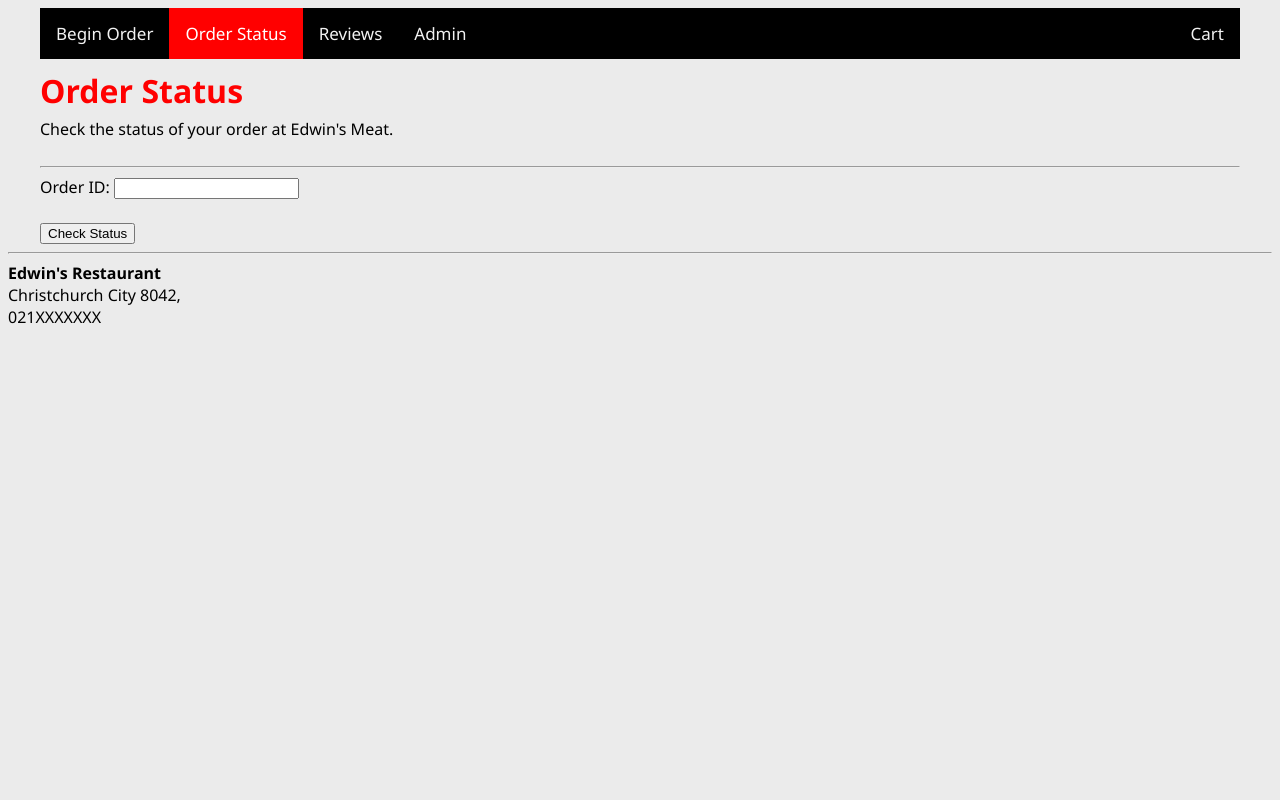
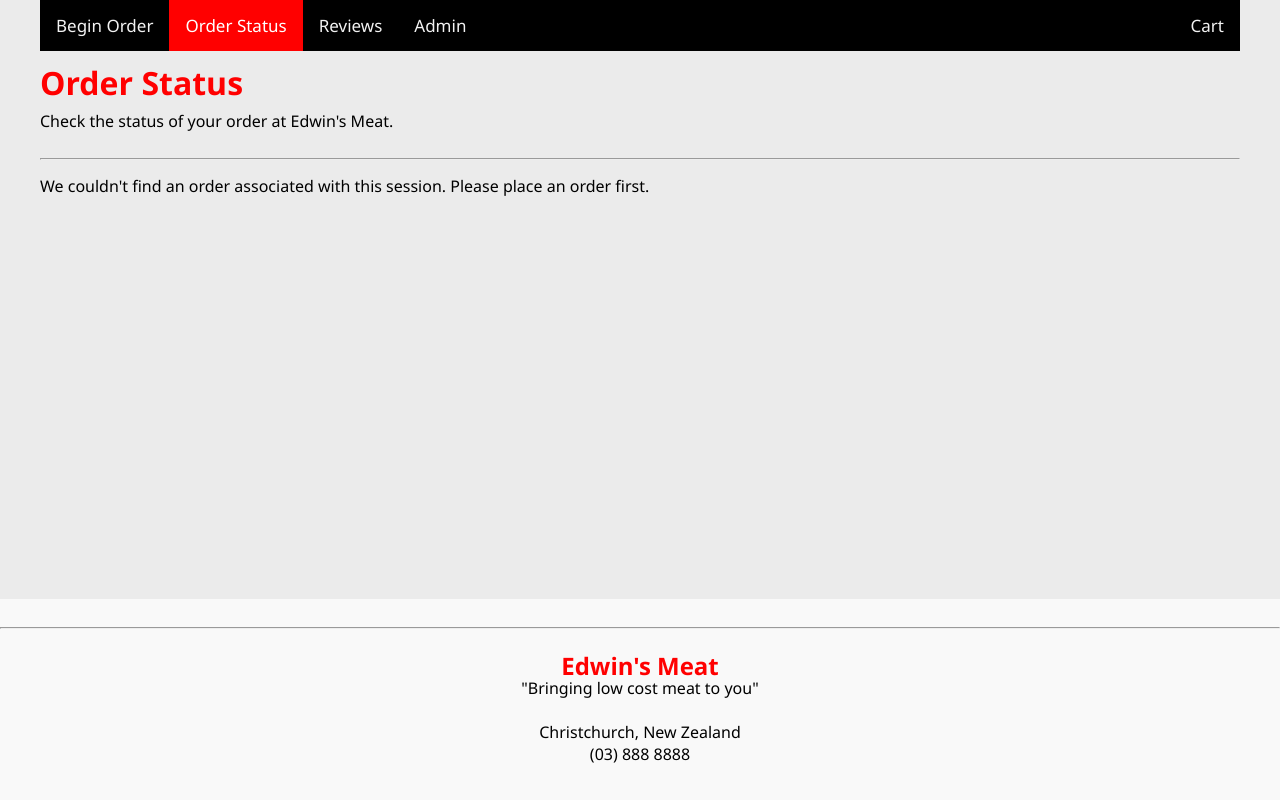
Before and after one commit to scribblehounts/bhs_dpt12, a Flask app: page /orderstatus in a window 1280 px wide. Run offline with Flask 3, Linux system fonts and the light colour scheme.

Commit message:
mass update, added order status,reviews

```diff
--- a/routes.py
+++ b/routes.py
@@ -69,16 +69,39 @@ def reviews():
 
 @app.route("/orderstatus")
 def orderstatus():
-    return render_template("orderstatus.html")
+    conn = sqlite3.connect('data.db')
+    cur = conn.cursor()
+
+    # fetch the phone number from the session
+    phone = session.get('phone')
+
+    if phone:
+        cur.execute('SELECT * FROM Orders WHERE phonenumb=?', (phone,))
+        order_details = cur.fetchone()
+
+        if order_details:
+            # conv. the foodlist string back to a list
+            print(order_details[4])
+            food_ids = json.loads(order_details[4])
+
+            cur.execute('SELECT food_name, cost, image, description FROM fooditems WHERE food_id IN ({})'.format(','.join(['?']*len(food_ids))), food_ids)
+            foods = cur.fetchall()
+            return render_template("orderstatus.html", order_status=order_details[5], foods=foods)
+        else:
+            return render_template("orderstatus.html", order_status=None)
+    else:
+        return render_template("orderstatus.html", order_status=None)
+
+
+
 
 @app.route("/cart", methods=["GET","POST"])
 def cart():
+    conn = sqlite3.connect('data.db')
+    cur = conn.cursor()
 
     if 'cart' not in session:
         session['cart'] = []
-
-    conn = sqlite3.connect('data.db')
-    cur = conn.cursor()
 
     formattedtbl = []
 
@@ -90,39 +113,41 @@ def cart():
                 cart_list.remove(request.form["removefood"])
                 session['cart'] = cart_list
 
-
+            # Redirect back to the cart page after removing the food from the cart
+            return redirect('/cart')
 
     for i in session['cart']:
-        cur.execute('SELECT food_name,cost,image,description,food_id From fooditems WHERE food_id=?',(i,))
+        cur.execute('SELECT food_name,cost,image,description,food_id From fooditems WHERE food_id=?', (i,))
         foodresults = cur.fetchall()
         formattedtbl.append(foodresults[0])
 
+    return render_template('cart.html', foodcart=formattedtbl, foodlength=len(session['cart']))
 
-
-    return render_template('cart.html',foodcart=formattedtbl,foodlength= len(session['cart']))
 
 @app.template_filter('to_dict')
 def to_dict(my_string):
 
-    return eval(my_string)
+    return json.loads(my_string)
 
 @app.route("/admin", methods=["GET","POST"])
 def admin():
     conn = sqlite3.connect('data.db')
     cur = conn.cursor()
 
-
     if request.method == "POST":
         if "confirmorder" in request.form:
-            cur.execute('UPDATE Orders SET status="progress" WHERE orderid=?',(request.form["confirmorder"],))
+            cur.execute('UPDATE Orders SET status="progress" WHERE orderid=?', (request.form["confirmorder"],))
 
         if "cancelorder" in request.form:
-            cur.execute('DELETE FROM Orders WHERE orderid=?',(request.form["cancelorder"],))
+            cur.execute('DELETE FROM Orders WHERE orderid=?', (request.form["cancelorder"],))
 
         if "readypickup" in request.form:
-            cur.execute('DELETE FROM Orders WHERE orderid=?',(request.form["readypickup"],))
+            cur.execute('DELETE FROM Orders WHERE orderid=?', (request.form["readypickup"],))
 
         conn.commit()
+
+        # Redirect back to the admin page after performing the action
+        return redirect('admin')
 
     cur.execute('SELECT * From Orders')
     results = cur.fetchall()
@@ -130,27 +155,30 @@ def admin():
     cur.execute('SELECT * FROM fooditems')
     foods = cur.fetchall()
 
-    return render_template("admin.html",order=results,foods=foods)
+    return render_template("admin.html", order=results, foods=foods)
+
 
 @app.route("/submitorder")
 def submit():
     data = request.args
-    fname = (data.get('fname'))
-    lname = (data.get('lname'))
-    phone = (data.get('phone'))
+    fname = data.get('fname')
+    lname = data.get('lname')
+    phone = data.get('phone')
 
-    foods = str(session['cart'])
+    foods = json.dumps(session['cart'])
 
     conn = sqlite3.connect('data.db')
     cur = conn.cursor()
 
+    cur.execute("INSERT INTO Orders (firstname,lastname,phonenumb,foodlist,status) VALUES(?, ?, ?, ?,?)", (fname, lname, str(phone), foods,'avail'))
+    conn.commit()
 
-    cur.execute("INSERT INTO Orders (firstname,lastname,phonenumb,foodlist) VALUES(?, ?, ?, ?)",(fname,lname,phone,foods))
+    # Store the phone number in the session
+    session['phone'] = str(phone)
 
-    conn.commit()
     session['cart'] = []
+    return redirect("/")
 
-    return redirect("/")
 
 if __name__ == '__main__':
     app.run(debug=True)
--- a/static/css/style.css
+++ b/static/css/style.css
@@ -25,6 +25,7 @@ body {
   gap: 10px;
   padding: 10px;
 }
+
 
 .grid-container>div {
   display: flex;
@@ -58,6 +59,35 @@ body {
 .topnav a.active {
   background-color: red;
   color: white;
+}/* Make the body a flex container */
+body {
+  display: flex;
+  flex-direction: column;
+  min-height: 100vh; /* Full viewport height */
+  margin: 0;
+}
+
+/* Allow content to grow and push the footer down */
+.content-wrapper {
+  flex: 1;
+}
+
+/* Footer styles */
+.footer {
+  text-align: center;
+  padding: 20px 0;
+  background-color: #f9f9f9;
+}
+
+
+.footer h2 {
+    color: red;
+    margin-bottom: 10px;
+}
+
+.footer p {
+    color: black;
+    margin-bottom: 5px;
 }
 
 .grid-cart {
--- a/templates/admin.html
+++ b/templates/admin.html
@@ -57,7 +57,7 @@ ORDER RETRIEVAL
             <form id="readypickup" action="/admin" method='POST'>
                 <button name="readypickup" value='{{i[0]}}' class="adminbtn3">Order Picked Up</button>
             </form>
-            {% elif not i[5] %}
+            {% elif i[5] == "avail" %}
             <form id="cancelorder" action="/admin" method='POST'>
                 <button name="cancelorder" value='{{i[0]}}' class="adminbtn">Cancel Order</button>
             </form>
--- a/templates/footer.html
+++ b/templates/footer.html
@@ -1,6 +1,8 @@
-<hr>
-<b>Edwin's Restaurant</b>
-<br>
-Christchurch City 8042,
-<br>
-021XXXXXXX
+<div class="footer">
+    <hr>
+    <h2>Edwin's Meat</h2>
+    <p>"Bringing low cost meat to you"</p>
+    <br>
+    <p>Christchurch, New Zealand</p>
+    <p>(03) 888 8888</p>
+</div>
--- a/templates/layout.html
+++ b/templates/layout.html
@@ -10,9 +10,12 @@
     <nav>
         {% include "nav.html" %}
     </nav>
+    <div class="content-wrapper">
     <main>
         {% block content %}{% endblock %}
+
     </main>
+</div>
     <footer>
         {% include "footer.html" %}
     </footer>
--- a/templates/order.html
+++ b/templates/order.html
@@ -17,8 +17,7 @@
         </form>
 
         <form class="backbtn" method='POST'>
-            <button type="back" class="back"
-             >Back</button>
+            <button type="back" class="back">Back</button>
         </form>
 
 
--- a/templates/orderstatus.html
+++ b/templates/orderstatus.html
@@ -7,18 +7,32 @@
     <p>Check the status of your order at Edwin's Meat.</p>
     <hr>
 
-    <!-- Form to check order status -->
-    <form action="/check-order-status" method="POST">
-        <label for="order_id">Order ID:</label>
-        <input type="text" id="order_id" name="order_id" required><br><br>
+    <!-- If the order status is available, display it -->
+    {% if order_status %}
+    <div class="grid-container">
+        <!-- Loop through the food items and display them -->
+        {% for food in foods %}
+        <div class="grid-item">
+            <img src="static/images/{{ food[2] }}" alt="Food Image" class="foodimage">
 
-        <input type="submit" value="Check Status">
-    </form>
+            <div class="fooddescription">
+                <h2 class="foodtitle">{{ food[0] }}</h2>
+                <p class="description">{{ food[3] }}</p>
+                <p class="foodprice">${{ food[1] }}</p>
+            </div>
 
-    <!-- Display order status if available -->
-    {% if order_status %}
-    <h2>Your Order Status:</h2>
-    <p>{{ order_status }}</p>
+        </div>
+        {% endfor %}
+    </div>
+
+    <div class="order-status">
+        <h2>Your Order Status:</h2>
+        <p class="status">{{ order_status }}</p>
+    </div>
+
+    {% else %}
+    <br>
+    <p>We couldn't find an order associated with this session. Please place an order first.</p>
     {% endif %}
 
 </div>
```
Also changed, not shown: data.db.
